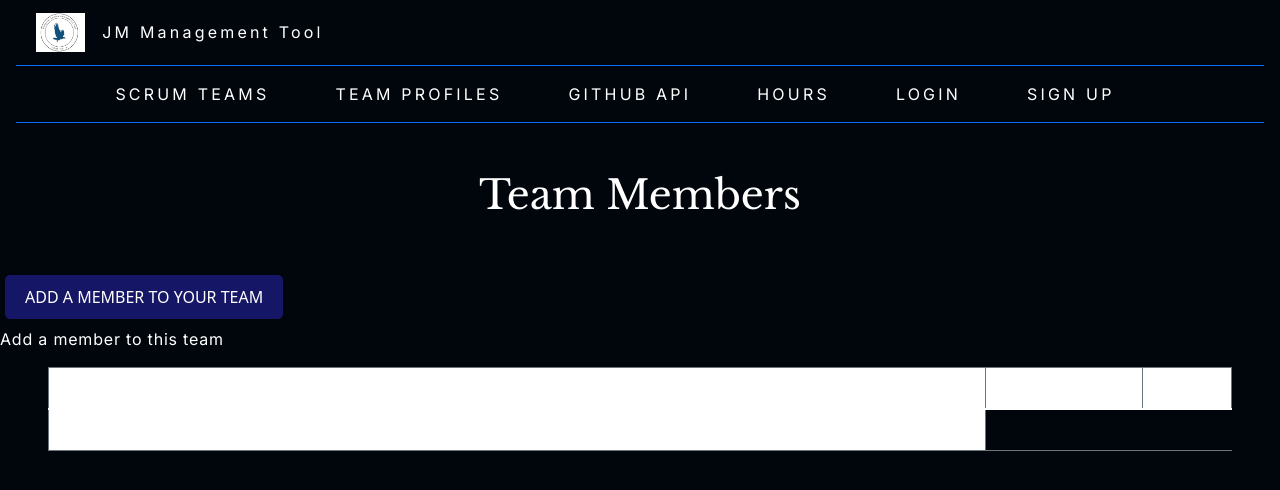
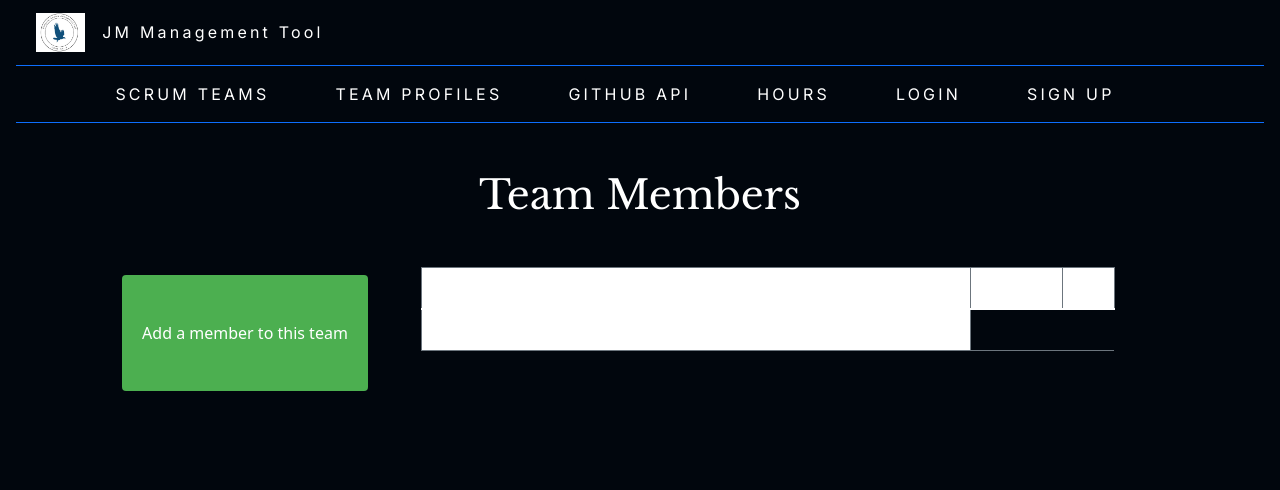
Before and after one commit to saumyapalk23/codingprojfontend, a Jekyll site: the page built from teamProfileDatabase.md, in a window 1280 px wide. Shown: the top 490 px of the page. Built offline with Jekyll 4.4.1, drawn with Linux system fonts in a browser that asks for light colours; our own code applies the rules of GitHub Pages for plain Markdown files; the repository's description, which GitHub fills in, is left out.

Commit message:
add link

```diff
--- a/teamProfileDatabase.md
+++ b/teamProfileDatabase.md
@@ -38,8 +38,8 @@
                     </style>
     <body>
         <h1 class="text-center m-5">Team Members</h1>
-         <button id="addUserLink" style="background-color: #161666; color: white; padding: 10px 20px; text-align: center; border: none; border-radius: 5px; font-size: 16px; cursor: pointer; margin: 8px 5px;">ADD A MEMBER TO YOUR TEAM</button>
-        <p><a id="addUserLink">Add a member to this team</a></p>
+                <div class="input-container">
+<button id="addUserLink" style="background-color: #4CAF50; color: white; padding: 10px 20px; text-align: center; text-decoration: none; display: inline-block; font-size: 16px; border-radius: 4px; border: none; cursor: pointer;" onclick="window.location.href='https://rebecca-123.github.io/mrr_frontend/addUser?id=null';">Add a member to this team</button>
         <div class="table-responsive mx-5">
             <table id="table-container" class="table table-hover table-bordered border-secondary mb-5">
                 <thead>
```
